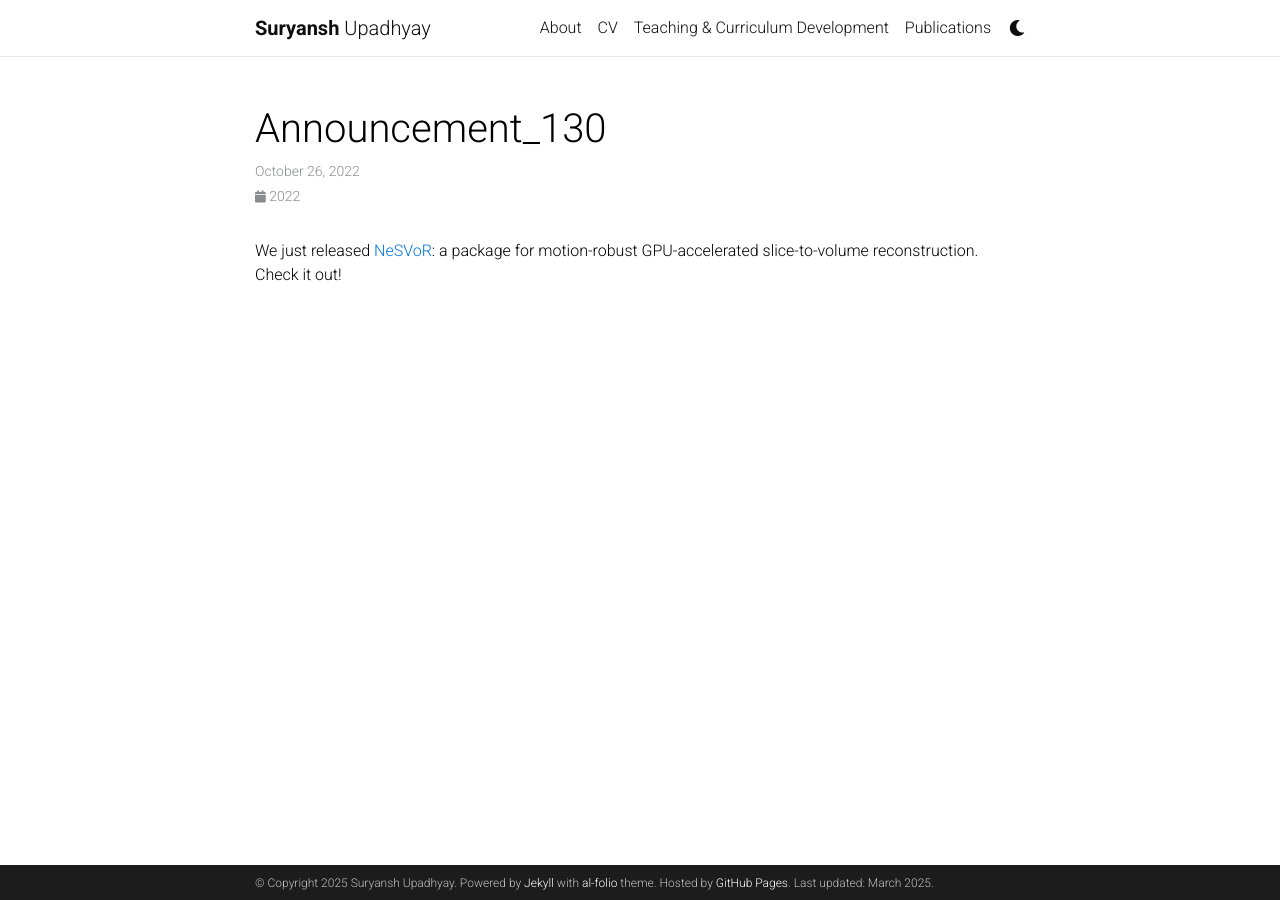
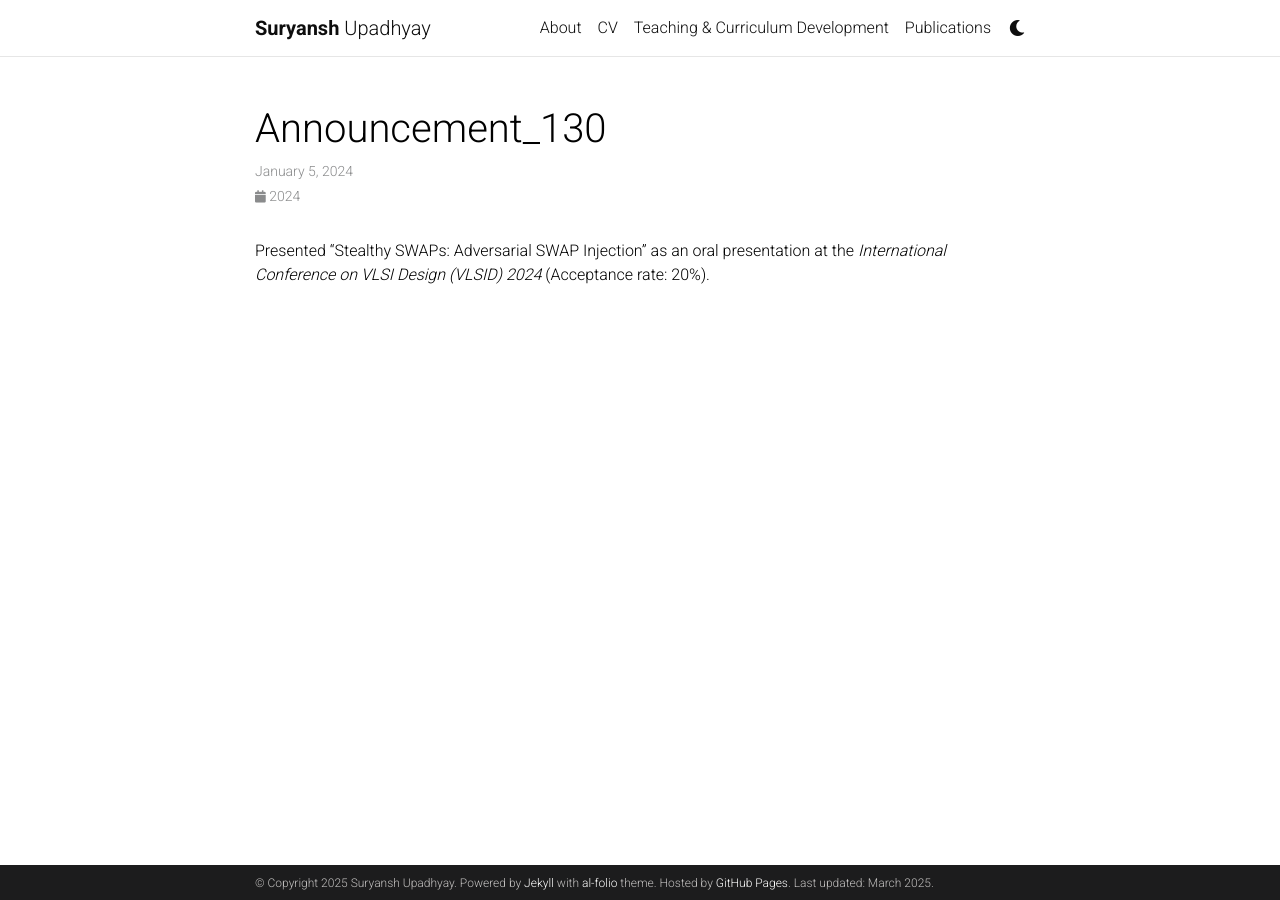
Before and after one commit to suryansh-upadhyay/suryansh-upadhyay.github.io, a Jekyll site: the page built from _news/announcement_130.md, in a window 1280 px wide. Built offline with Jekyll 4.4.1, drawn with Linux system fonts in a browser that asks for light colours; comment, search, counter and statistics services are not loaded; a style sheet for code colours, icons or effects is not loaded.

Commit message:
Update announcement_130.md

```diff
--- a/_news/announcement_130.md
+++ b/_news/announcement_130.md
@@ -1,7 +1,8 @@
 ---
+
 layout: post
-date: 2022-10-26 07:59:00-0400
+date: 2024-01-05 07:59:00-0400
 inline: true
 ---
 
-We just released [NeSVoR](https://github.com/daviddmc/NeSVoR): a package for motion-robust GPU-accelerated slice-to-volume reconstruction. Check it out!
+Presented "Stealthy SWAPs: Adversarial SWAP Injection" as an oral presentation at the *International Conference on VLSI Design (VLSID) 2024* (Acceptance rate: 20%).
```
